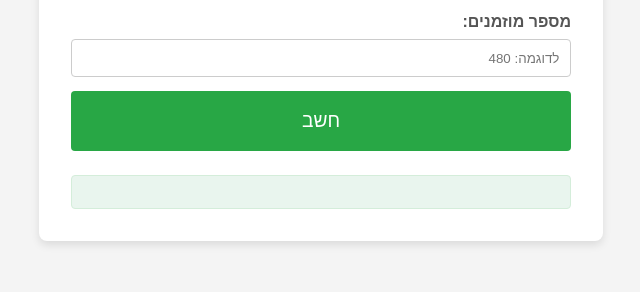
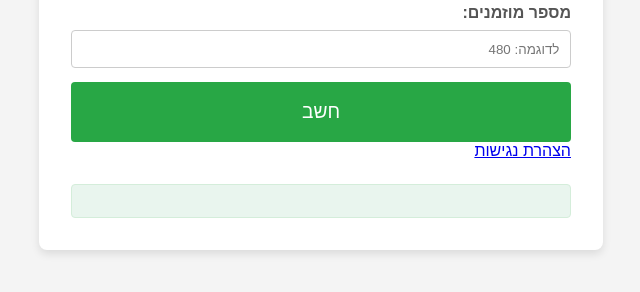
Before and after one commit to gil9192/event-calc, a plain HTML site: page index.html in a window 1280 px wide. Shown: the part 346-638 px from the top of the page, without its empty margins (319-959 px from the left). Drawn offline with Linux system fonts and the light colour scheme.

Commit message:
Update index.html

```diff
--- a/index.html
+++ b/index.html
@@ -16,6 +16,8 @@
 
         <button onclick="calculateBottles()">חשב</button>
 
+        <a href="accessibility-statement.html" class="accessibility-link">הצהרת נגישות</a>
+
         <div id="results" class="results-box">
             </div>
     </div>
```
